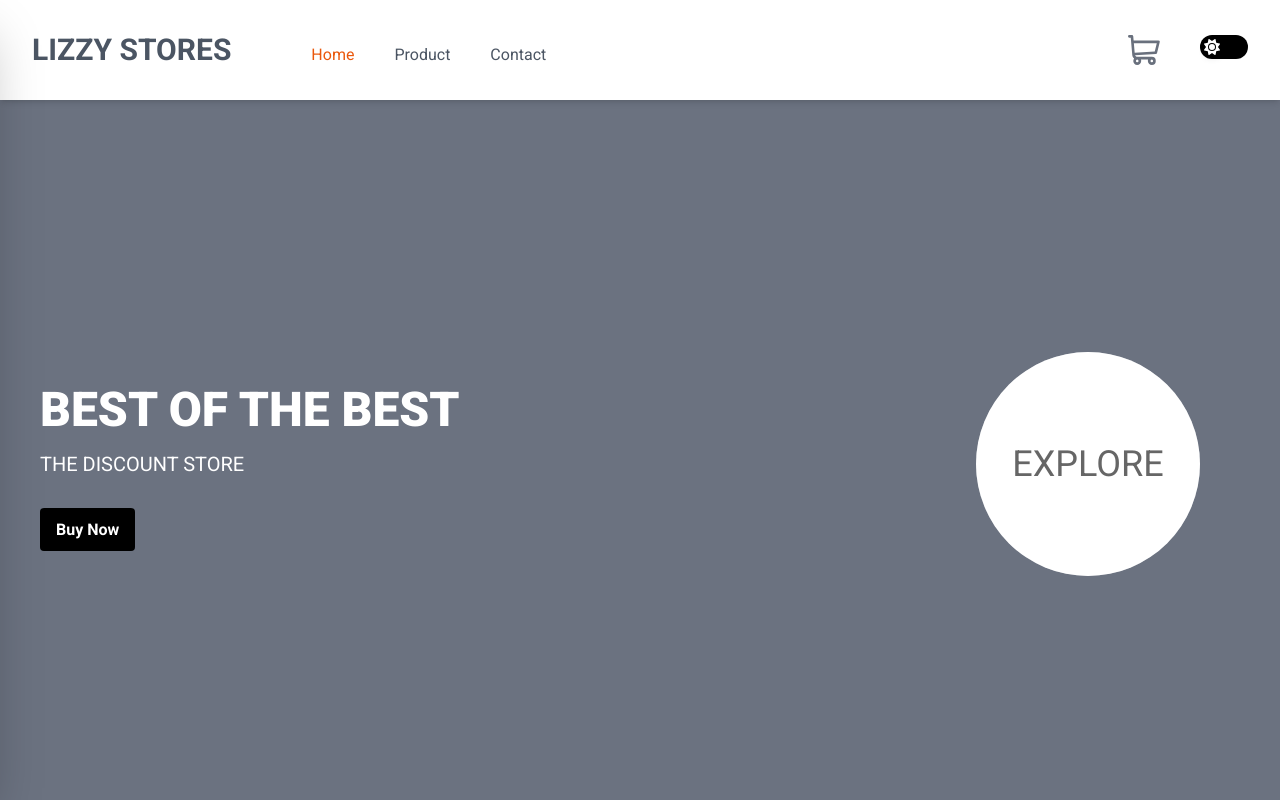
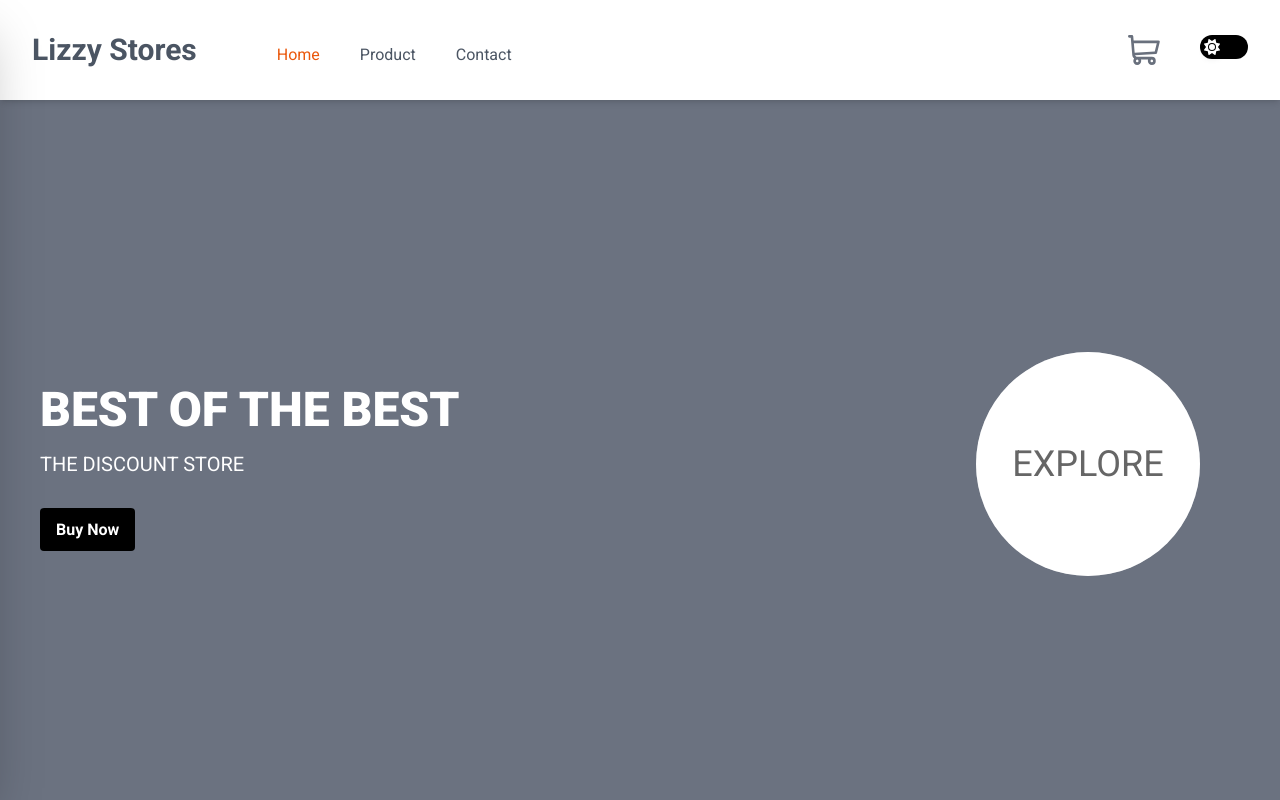
Before and after one commit to Maxzi3/E-commerce-shoppingcart, a React (Vite) app: page / in a window 1280 px wide. Shown: the top 800 px of the page. Built offline with nearby package versions, Linux system fonts and the light colour scheme; no server answers.

Commit message:
"Updated Navbar component and index.css file: changed text casing, added transition effects, and modified CSS classes."

```diff
--- a/src/Components/Navbar.jsx
+++ b/src/Components/Navbar.jsx
@@ -37,8 +37,8 @@ const Navbar = () => {
       >
         <div className="hidden md:flex fixed bg-white dark:bg-black dark:text-white w-full flex-row items-center justify-between mx-auto p-8 text-gray-600 z-50 shadow-md">
           <nav className="text-base">
-            <NavLink to="/" className="mr-20 font-bold text-3xl">
-              LIZZY STORES
+            <NavLink to="/" className="mr-20 font-bold text-3xl capitalize">
+              Lizzy stores
             </NavLink>
             <NavLink to="/" className={linkClass}>
               Home
@@ -78,8 +78,8 @@ const Navbar = () => {
               </span>
             )}
           </button>
-          <NavLink to="/" className="mr-4 font-bold text-2xl z-50">
-            LIZZY STORES
+          <NavLink to="/" className=" capitalize mr-4 font-bold text-2xl z-50">
+            Lizzy stores
           </NavLink>
           <div className="flex gap-4">
             <NavLink to="/cart" onClick={handleCart}>
@@ -89,9 +89,12 @@ const Navbar = () => {
           </div>
         </div>
         <nav
-          className={`bg-white dark:bg-black dark:text-white overflow-hidden w-2/3 h-screen absolute top-0 left-0 flex flex-col px-5 pt-20 pb-40 shadow-2xl text-2xl ${
-            isOpen ? "transform translate-x-0" : "transform -translate-x-full"
-          }`}
+          className={`bg-white dark:bg-black dark:text-white overflow-hidden w-2/3 h-screen absolute top-0 left-0 flex flex-col px-5 pt-20 pb-40 shadow-2xl text-2xl
+            transition-transform duration-500 ease-in-out
+            ${
+              isOpen ? "transform translate-x-0" : "transform -translate-x-full"
+            }
+          `}
         >
           <NavLink to="/" onClick={ToggleMenu} className={linkClass2}>
             Home
--- a/src/index.css
+++ b/src/index.css
@@ -11,5 +11,5 @@
 
 }
 *{
-    /* @apply dark:bg-black */
+    @apply transition-colors duration-200
 }
```
